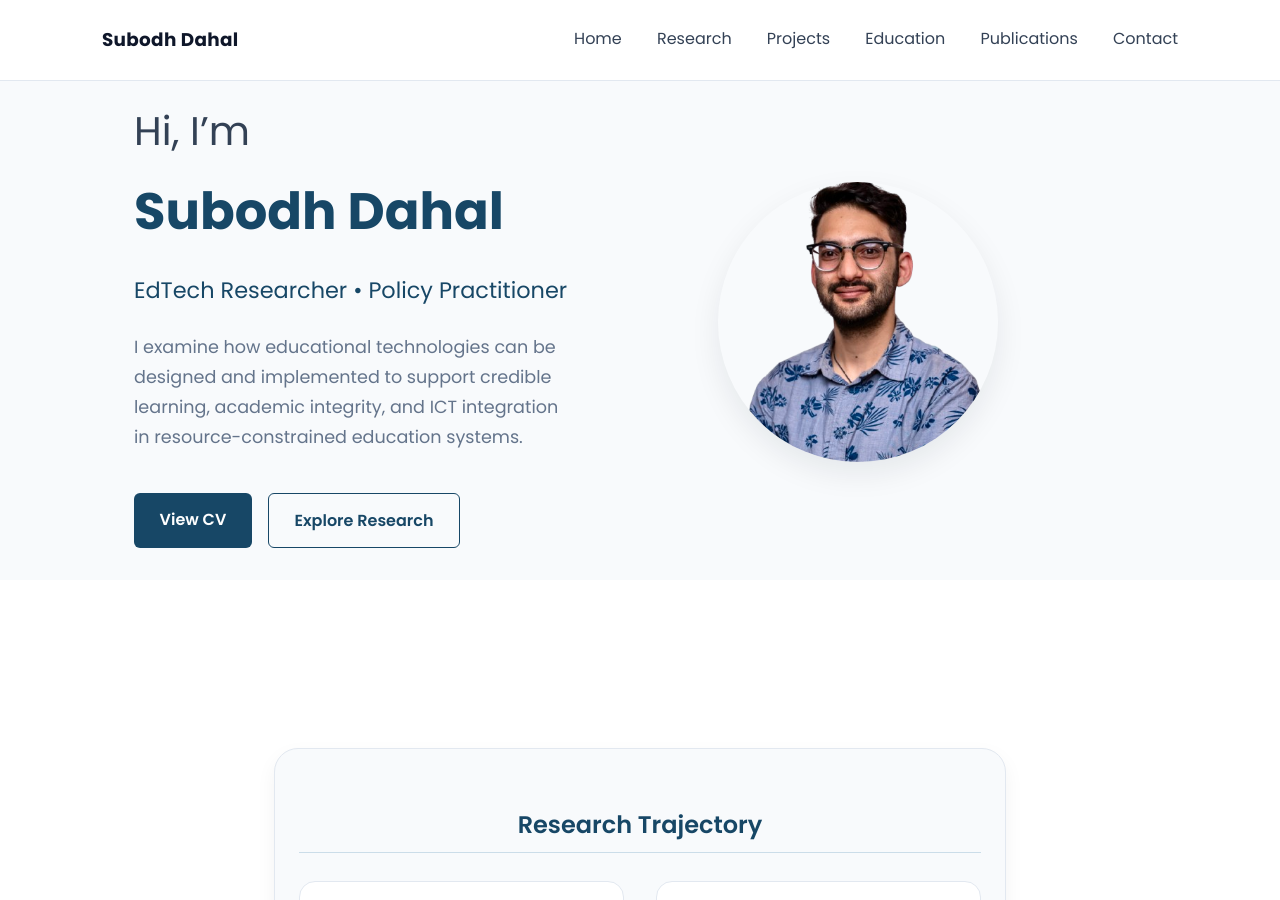
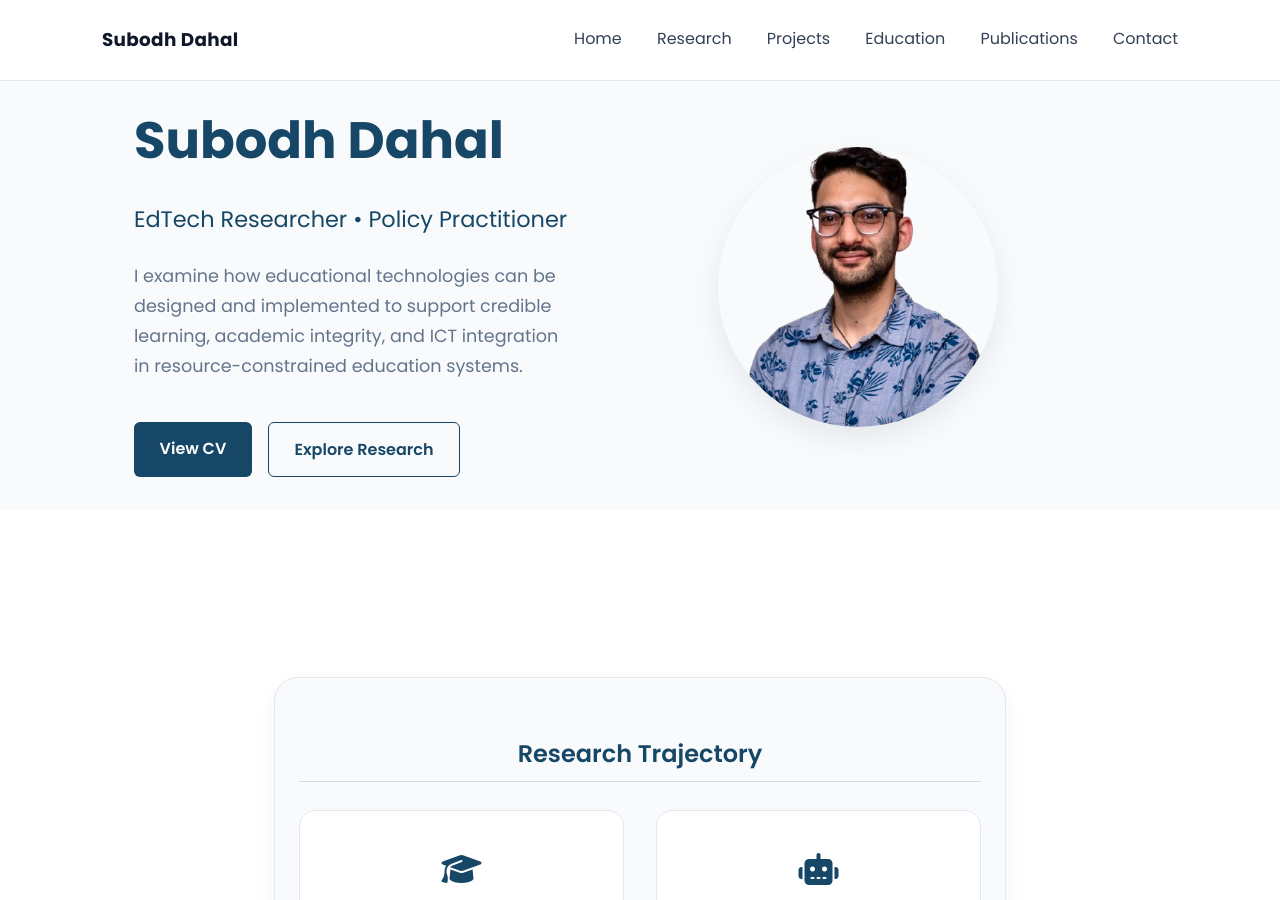
Before and after one commit to dahalsubodh/dahalsubodh.github.io, a Jekyll site: the page built from index.md, in a window 1280 px wide and 900 px high. Built offline with Jekyll 4.4.1, drawn with Linux system fonts in a browser that asks for light colours.

Commit message:
Update hero.html

```diff
--- a/_includes/hero.html
+++ b/_includes/hero.html
@@ -2,7 +2,6 @@
  <div class="container hero-container">
     <div class="hero-left hero-text">
       <h1>
-  <span class="hero-greeting">Hi, I’m</span>
   <span class="hero-name">Subodh Dahal</span>
 </h1>
       <h2 class="hero-subtitle">
```
